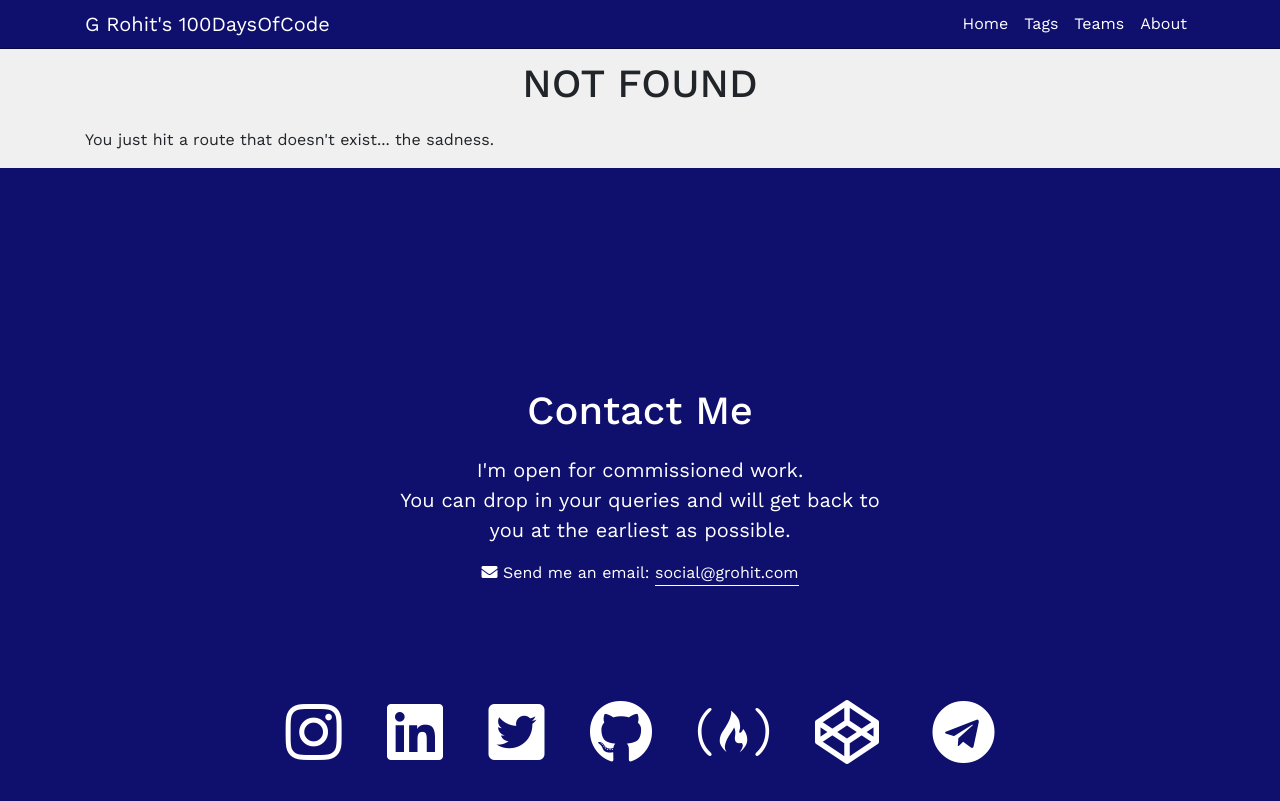
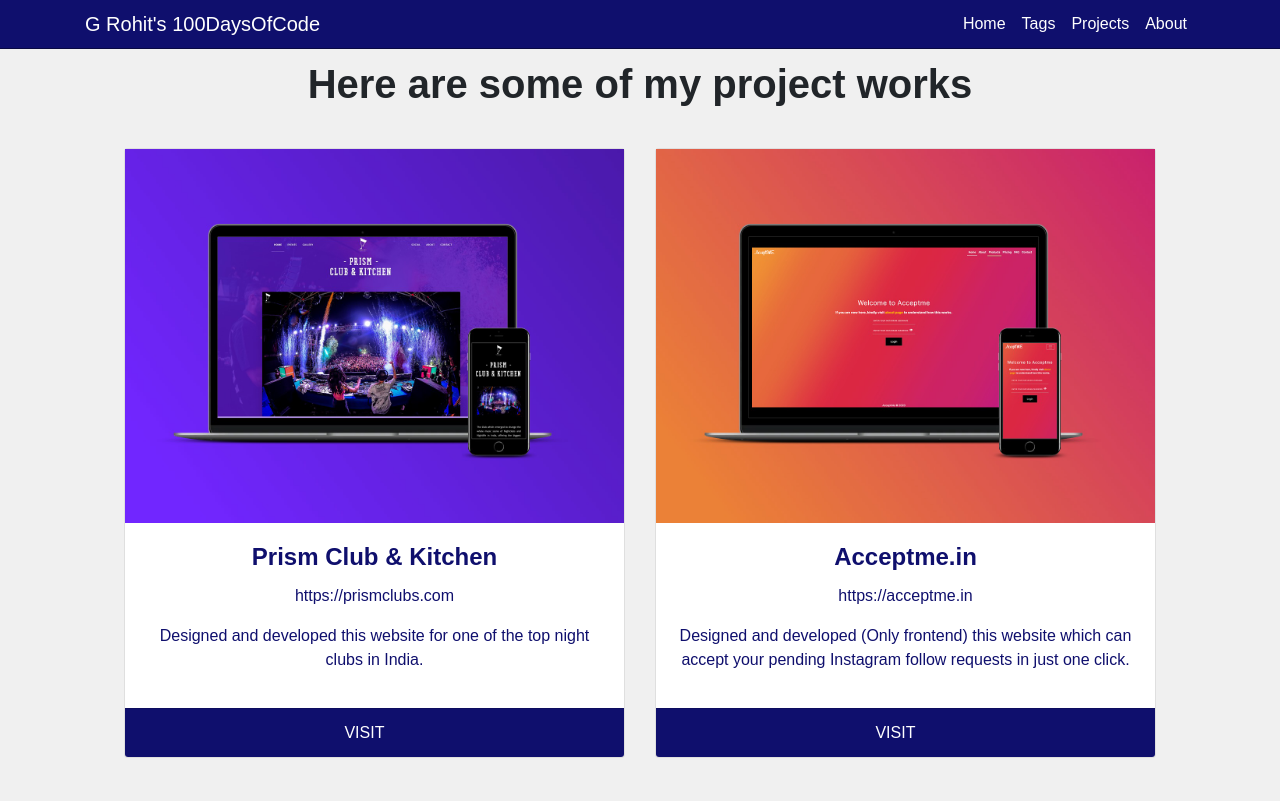
Before and after one commit to g-rohit/gr-blog, a Gatsby site: page /projects in a window 1280 px wide. Before the commit this address had no page. Shown: the top 801 px of the page. Built offline with nearby package versions, Linux system fonts and the light colour scheme; Gatsby itself is replaced by a stand-in of ours; a web font is replaced by a local one.

Commit message:
created projects page and added two projects

```diff
--- a/src/components/Sidebar.js
+++ b/src/components/Sidebar.js
@@ -33,7 +33,7 @@
             name="user-email-address"
             placeholder="Enter your email ID"
           />
-          <button type="submit" class="btn btn-secondary mt-2 w-100">
+          <button type="submit" className="btn btn-secondary mt-2 w-100">
             Subscribe
           </button>
         </FormGroup>
--- a/src/components/footer.js
+++ b/src/components/footer.js
@@ -1,97 +1,99 @@
 import React from "react"
-import { Row, Col } from "reactstrap"
+import {Container, Row, Col } from "reactstrap"
 const Footer = () => {
   return (
     <footer className="flex-column text-center site-footer d-flex justify-content-center align-items-center">
-      <Row className="">
+   <Container>
+   <Row className="">
         <Col md="8" className="mx-auto">
-          <h1 class="mt-5">Contact Me</h1>
-          <p class="lead text-center font-weight-normal">
+          <h1 className="mt-5">Contact Me</h1>
+          <p className="lead text-center font-weight-normal p-3">
             I'm open for commissioned work. <br /> You can drop in your queries and
-            will get back to you at the earliest as possible.
+            will get back to you at the earliest.
           </p>
           <p>
-                    <i class="fas fa-envelope fa-1x"></i>&nbsp;Send me an email: <a href="mailto:social@grohit.com"
-                        class="external__link text-white">social@grohit.com</a>
+                    <i className="fas fa-envelope fa-1x"></i>&nbsp;Send me an email: <a href="mailto:social@grohit.com"
+                        className="external__link text-white">social@grohit.com</a>
                 </p>
         </Col>
       </Row>
+   </Container>
       {/* <div>
        © G Rohit {new Date().getFullYear()}, Built with ❤️ using
-        <a href="https://www.gatsbyjs.org" className="text-dark"  target="_blank" rel="noopener">Gatsby</a>
+        <a href="https://www.gatsbyjs.org" className="text-dark"  target="_blank" rel="noopener noreferrer">Gatsby</a>
        </div> */}
 
       <div className="sociallinks">
         <a
           href="https://www.instagram.com/uiux.rohit/"
           target="_blank"
-          rel="noopener"
+          rel="noopener noreferrer"
           name="Instagram link"
           aria-label="Instagram"
         >
           {" "}
-          <i class="fab fa-instagram fa-4x"></i>
+          <i className="fab fa-instagram fa-4x"></i>
         </a>
         <a
           href="https://in.linkedin.com/in/g-rohit"
           target="_blank"
-          rel="noopener"
+          rel="noopener noreferrer"
           name="linkedin link"
           aria-label="linkedin"
         >
           {" "}
-          <i class="fab fa-linkedin fa-4x"></i>
+          <i className="fab fa-linkedin fa-4x"></i>
         </a>
         <a
           href="https://twitter.com/developerRohit"
           target="_blank"
-          rel="noopener"
+          rel="noopener noreferrer"
           name="Twitter link"
           aria-label="Twitter"
         >
           {" "}
-          <i class="fab fa-twitter-square fa-4x"></i>{" "}
+          <i className="fab fa-twitter-square fa-4x"></i>{" "}
         </a>
         <a
           href="https://github.com/g-rohit"
           target="_blank"
-          rel="noopener"
+          rel="noopener noreferrer"
           name="github link"
           aria-label="github"
         >
           {" "}
-          <i class="fab fa-github fa-4x"></i>{" "}
+          <i className="fab fa-github fa-4x"></i>{" "}
         </a>
         <a
           href="https://www.freecodecamp.org/grohit"
           target="_blank"
-          rel="noopener"
+          rel="noopener noreferrer"
           aria-label="freecodecamp"
           id="profile-link"
         >
           {" "}
-          <i class="fab fa-free-code-camp fa-4x"></i>{" "}
+          <i className="fab fa-free-code-camp fa-4x"></i>{" "}
         </a>
         <a
           href="https://codepen.io/grohit/"
           target="_blank"
           name="codepen link"
-          rel="noopener"
+          rel="noopener noreferrer"
           aria-label="CodePen"
         >
           {" "}
-          <i class="fab fa-codepen fa-4x"></i>{" "}
+          <i className="fab fa-codepen fa-4x"></i>{" "}
         </a>
         <a
           href="https://t.me/thecodemonger/"
           target="_blank"
-          rel="noopener"
+          rel="noopener noreferrer"
           name="Telegram link"
-          class="ml-2"
+          className="ml-2"
           aria-label="Telegram"
         >
           {" "}
-          <i class="fab fa-telegram fa-4x"></i>{" "}
+          <i className="fab fa-telegram fa-4x"></i>{" "}
         </a>
       </div>
     </footer>
--- a/src/components/header.js
+++ b/src/components/header.js
@@ -37,10 +37,9 @@
               </NavItem>
               <NavItem>
               <Link to="/tags/" className="nav-link">Tags</Link>
-
-              </NavItem>
+               </NavItem>
               <NavItem>
-              <Link to="/team/" className="nav-link">Teams</Link>
+              <Link to="/projects/" className="nav-link">Projects</Link>
               </NavItem>
               <NavItem>
               <Link to="/about/" className="nav-link">About</Link>
--- a/src/pages/about.js
+++ b/src/pages/about.js
@@ -1,7 +1,8 @@
 import React from "react"
-import { Link } from "gatsby"
+
 import Layout from "../components/layout"
-import Image from "../components/image"
+// import { Row, Col } from "reactstrap"
+
 import SEO from "../components/seo"
 
 const AboutPage = () => (
--- a/src/pages/index.js
+++ b/src/pages/index.js
@@ -23,6 +23,7 @@
               <div>
                 {data.allMarkdownRemark.edges.map(({ node }) => (
                   <Post
+                  key={node.id}
                     title={node.frontmatter.title}
                     author={node.frontmatter.author}
                     path={node.frontmatter.path}
--- /dev/null
+++ b/src/pages/projects.js
@@ -0,0 +1,76 @@
+import React from "react"
+import Layout from "../components/layout"
+import SEO from "../components/seo"
+import { Row, Col } from "reactstrap"
+import { CardDeck, Card, CardBody, CardFooter } from "reactstrap"
+// importing each card thumbnails from images folder
+import prismThumb from '../images/prism-site.jpg';
+import acceptMeThumb from '../images/acceptMe-site.jpg';
+
+
+const Projects = () => (
+  <Layout>
+
+    <SEO title="Projects" />
+    <h1 className="my-3">Here are some of my project works</h1>
+    <Row className="d-flex justify-content-center align-items-center pt-6 pb-5 text-center">
+      <Col md="12">
+        <CardDeck className="m-4">
+          <Card>
+            <a href="https://prismclubs.com" target="_blank" rel="noopener">
+              <img
+                  className="img-rounded img-fluid"
+                  src={prismThumb}
+                  alt="Prism website"
+                />
+              {/* <Img fluid="" className="card-img-top" /> */}
+            </a>
+            <CardBody className="text-navyblue">
+              <h4 className="card-title">Prism Club &amp; Kitchen</h4>
+              <p>
+                https://prismclubs.com
+              </p>
+              <p className="text-center">
+                Designed and developed this website for one of the top night
+                clubs in India.
+              </p>
+            </CardBody>
+            <a href="https://prismclubs.com" target="_blank" rel="noopener">
+            <CardFooter className="gr-card-footer">
+            Visit <i className="far fa-external-link-alt"></i>
+            </CardFooter>
+                        </a>
+          </Card>
+          <Card>
+            <a href="https://acceptme.in" target="_blank" rel="noopener">
+              <img
+                  className="img-rounded img-fluid"
+                  src={acceptMeThumb}
+                  alt="Acceptme website"
+                />
+              {/* <Img fluid="" className="card-img-top" /> */}
+            </a>
+            <CardBody className="text-navyblue">
+              <h4 className="card-title">Acceptme.in </h4>
+              <p>
+              https://acceptme.in
+              </p>
+              <p className="text-center">
+              Designed and developed (Only frontend) this website which can accept
+                                your pending Instagram follow requests in just one click.
+              </p>
+
+            </CardBody>
+            <a href="https://acceptme.in" target="_blank" rel="noopener">
+            <CardFooter className="gr-card-footer">
+            Visit <i className="far fa-external-link-alt"></i>
+            </CardFooter>
+                        </a>
+          </Card>
+        </CardDeck>
+      </Col>
+    </Row>
+  </Layout>
+)
+
+export default Projects
--- a/src/styles/_base.scss
+++ b/src/styles/_base.scss
@@ -1,5 +1,5 @@
 html {
-  scroll-behavior: smooth;
+  // scroll-behavior: smooth;
   position: relative;
 
 }
@@ -13,9 +13,9 @@
   min-height: 100vh;
 }
 a {
-  color: #0056b3;
+  color: inherit;
   &:hover {
-    color: #007bff;
+    // color: #007bff;
     text-decoration: none;
   }
 }
@@ -24,6 +24,14 @@
   margin-bottom: 20px;
   text-align: center;
 }
+h1,h2,h3,h4,h5,h6{
+font-weight: 700;
+}
+
+// p{
+//   font-weight: 500;
+// }
+
 .navbar {
   background-color: white;
   // border-right: 1px solid rgba(0, 0, 0, 0.4);
@@ -59,6 +67,11 @@
 .text-purple {
   color: $purple;
 }
+
+.text-navyblue{
+  color: $navyblue;
+}
+
 .navbar-toggler-icon {
   background-image: url('white-navbar-icon.svg');
 }
--- a/src/styles/_card.scss
+++ b/src/styles/_card.scss
@@ -1,5 +1,14 @@
 .card {
   margin-bottom: 30px;
+  transition-timing-function: ease-in;
+  transition-duration: .3s;
+  transform: translateY(0);
+  &:hover {
+    box-shadow: 0 6px 25px 5px #00000015;
+    transition-timing-function: ease-in;
+    transition-duration: .3s;
+    transform: translateY(-5px);
+  }
 }
 
 ul.post-tags {
@@ -27,14 +36,31 @@
 }
 
 .badge-custom {
-  color: #5700ff;
+  color: $purple;
   background-color: #5700ff10;
   font-weight: normal;
   padding: 5px;
   text-transform: uppercase;
 
   &:hover {
-    color: #fff;
-    background-color: #5700ff;
+    color: $white;
+    background-color: $purple;
   }
 }
+
+.gr-card-footer {
+  transition: all .5s;
+  background: $navyblue;
+  color: $white;
+  text-transform: uppercase;
+  border-radius: 0 0 3px 3px;
+
+  a {
+    color: $white;
+  }
+
+  &:hover {
+    color: $white;
+    background-color: $purple;
+  }
+}
--- a/src/styles/_footer.scss
+++ b/src/styles/_footer.scss
@@ -5,7 +5,7 @@
 
 .sociallinks {
 
-  margin-top: 4em;
+  // margin-top: 4em;
   padding: 24px;
 
   a {
--- a/src/styles/_variables.scss
+++ b/src/styles/_variables.scss
@@ -1,12 +1,20 @@
 // @import url('https://fonts.googleapis.com/css?family=Raleway');
 @import url('https://fonts.googleapis.com/css2?family=Work+Sans:wght@300;400;500;600;700&display=swap');
+// @import url('https://fonts.googleapis.com/css?family=Hammersmith+One|Hind+Siliguri:300,400,500,600,700&display=swap');
+// @import url('https://cdn.jsdelivr.net/npm/hack-font@3/build/web/hack.css');
+@import url('https://fonts.googleapis.com/css2?family=Poppins:ital,wght@0,300;0,400;0,500;0,600;0,700;1,300;1,400;1,500;1,600&display=swap');
+@import url('https://fonts.googleapis.com/css2?family=Chivo:ital,wght@0,400;0,700;1,300;1,400;1,700&display=swap');
+
 
 // $site-font: 'Raleway', sans-serif;
+// $site-font: 'Hack', monospace;
+// $site-font: 'Hammersmith One', sans-serif;
+$site-font: 'Work Sans', sans-serif;
+// $site-font: 'Poppins', sans-serif;
+$site-font: 'Chivo', sans-serif;
 
-$site-font: 'Work Sans', sans-serif;
-
-$light-gray: rgb(240, 240, 240);
-$dark-gray: rgb(80, 80, 80);
+$light-gray: #f0f0f0;
+$dark-gray: #505050;
 $white: white;
 $navyblue: #0f0f6d;
 $purple: #5700ff;
```
Also changed, not shown: src/pages/team.js (deleted, +0 -14 lines), src/images/acceptMe-site.jpg (added), src/images/aidm-site.jpg (added), src/images/prism-site.jpg (added), src/images/rathan-site.jpg (added), src/images/trb-blog-site.jpg (added).
